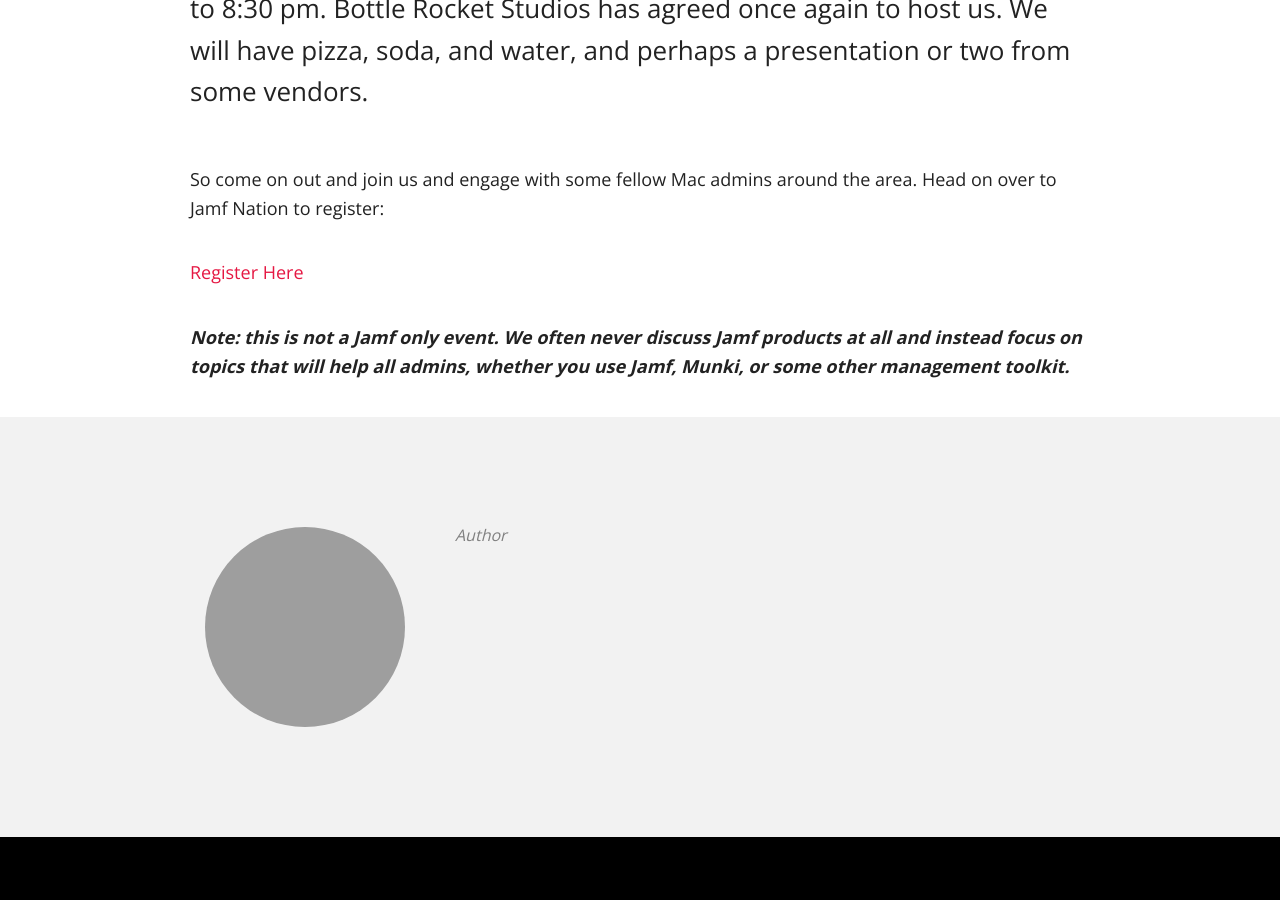
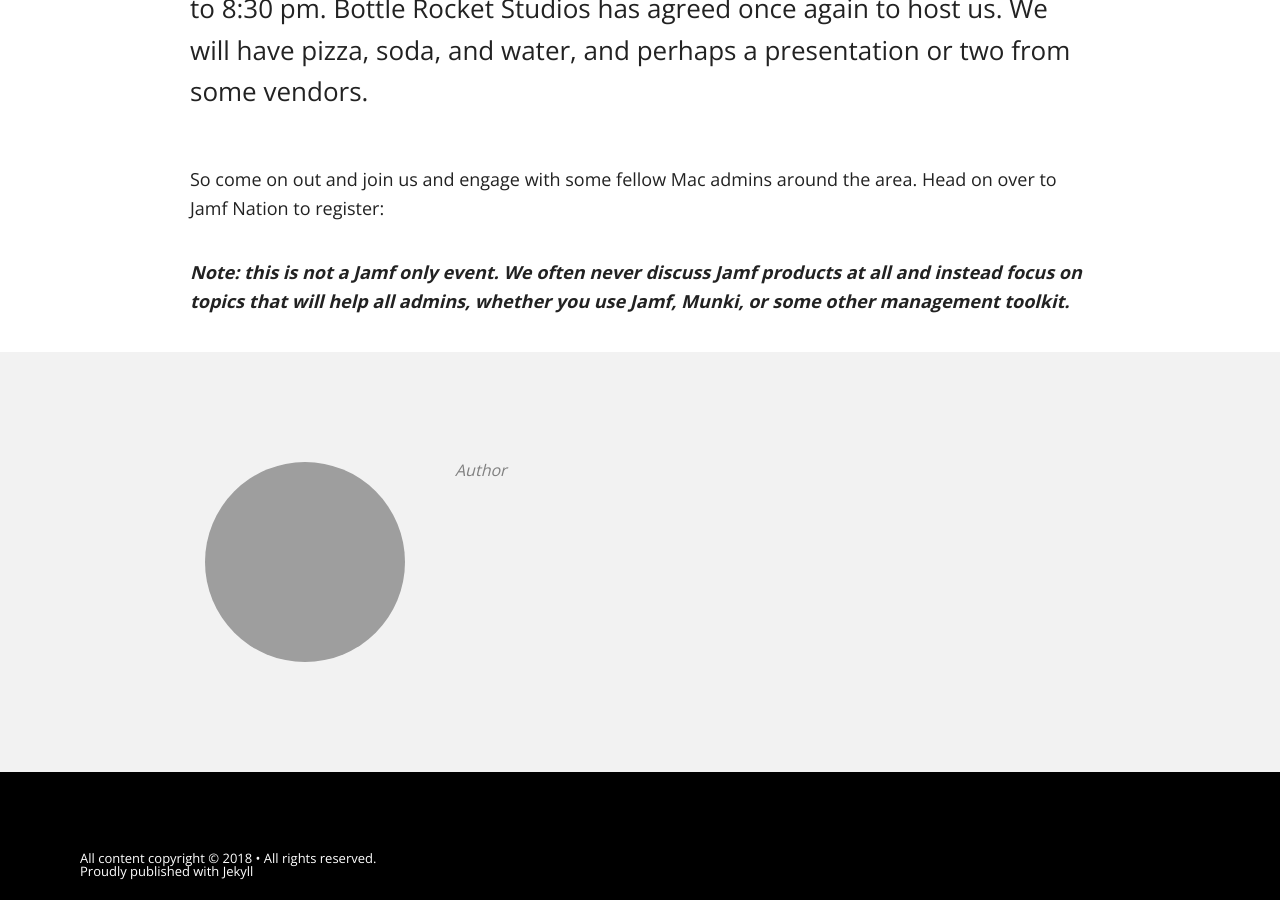
Before and after one commit to stevewood-tx/dallasappleadmins.github.io, a Jekyll site: the page built from _posts/2017-12-18-Next-Dallas-Admin-Meetup.md, in a window 1280 px wide and 900 px high, scrolled down 624 px. Built offline with Jekyll 4.4.1, drawn with Linux system fonts in a browser that asks for light colours; nearby versions of some CDN libraries.

Commit message:
Remove register

```diff
--- a/_posts/2017-12-18-Next-Dallas-Admin-Meetup.md
+++ b/_posts/2017-12-18-Next-Dallas-Admin-Meetup.md
@@ -7,6 +7,4 @@
 
 So come on out and join us and engage with some fellow Mac admins around the area. Head on over to Jamf Nation to register:
 
-[Register Here](https://www.jamf.com/jamf-nation/events/user-groups/194/dallas-area-apple-admins-meetup?view=info)
-
 **_Note: this is not a Jamf only event. We often never discuss Jamf products at all and instead focus on topics that will help all admins, whether you use Jamf, Munki, or some other management toolkit._**
```
